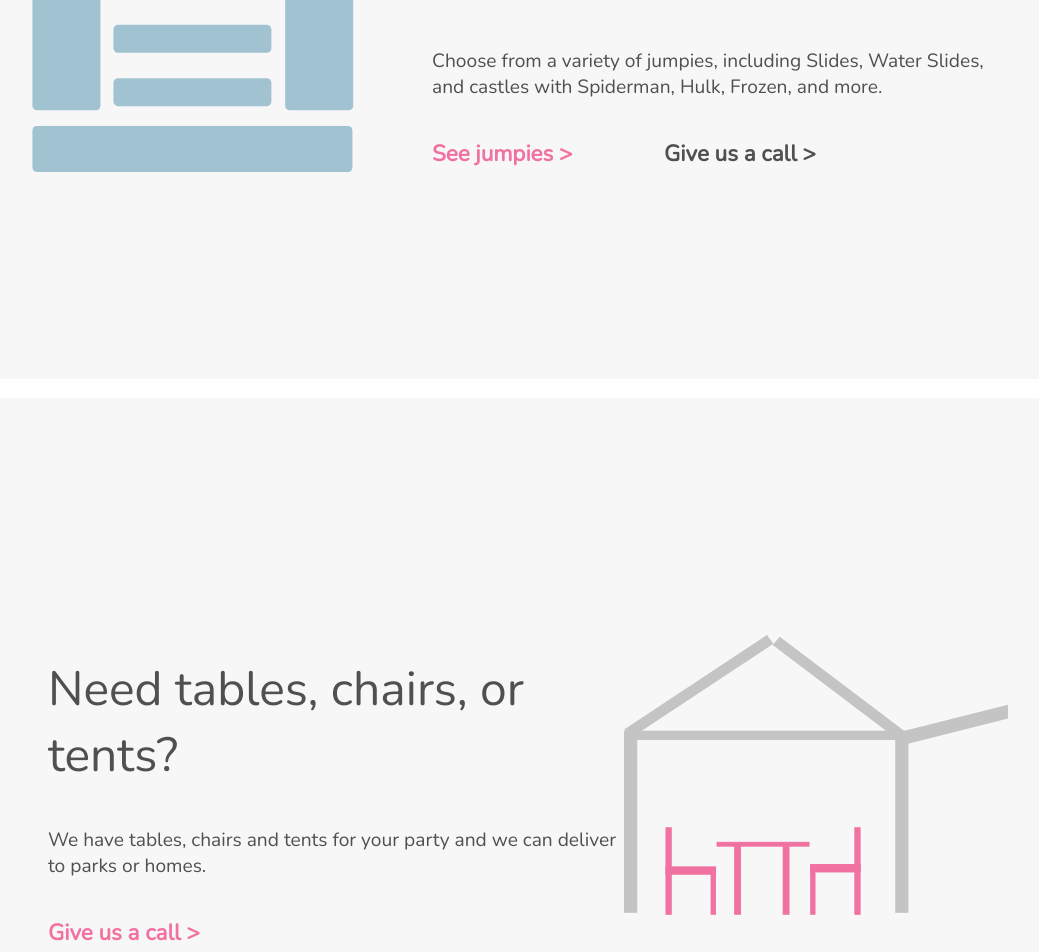
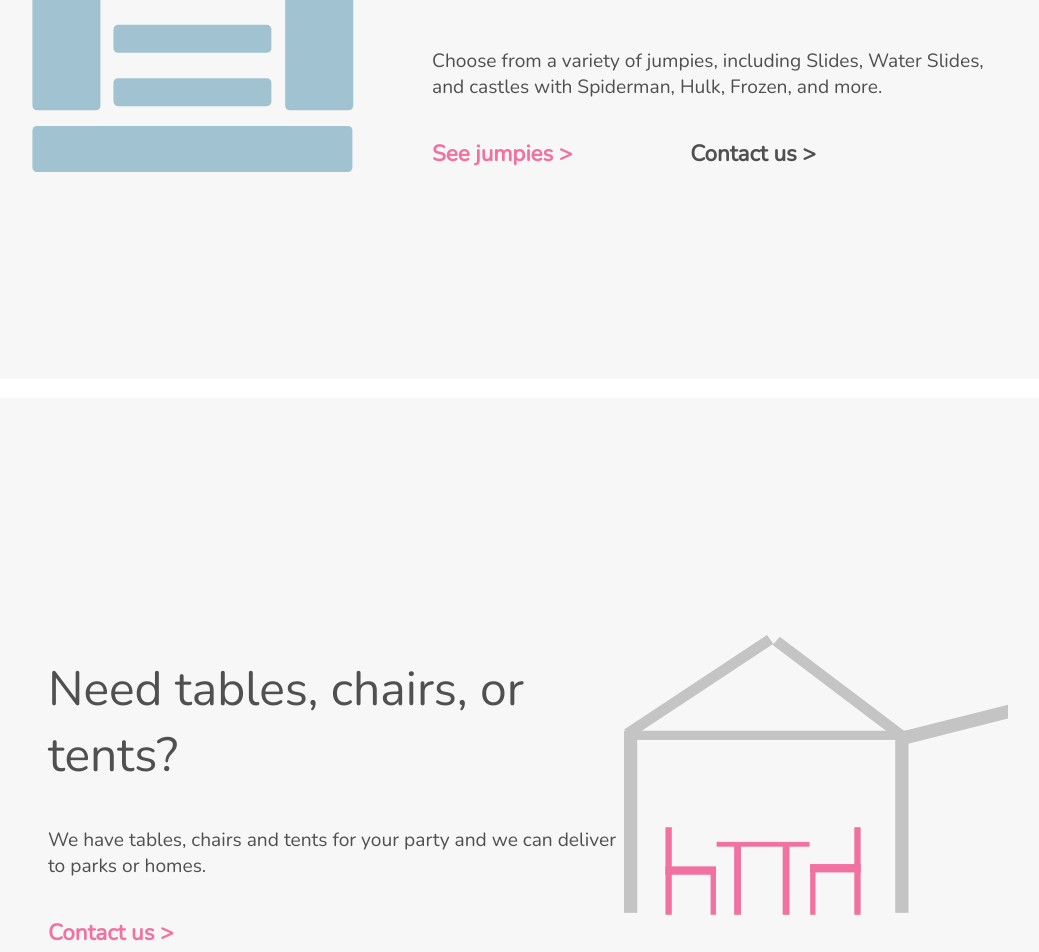
Before and after one commit to alopez96/brendas-react, a React (Create React App) app: page / in a window 1280 px wide. Shown: the part 1200-2152 px from the top of the page, without its empty margins (136-1175 px from the left). Built offline with nearby package versions, Linux system fonts and the light colour scheme.

Commit message:
wording fixes

```diff
--- a/src/App.js
+++ b/src/App.js
@@ -73,8 +73,10 @@ function App() {
       </div>
 
       <div ref={aboutRef}>
-        <AboutJump isMobile={isMobile} updateRoute={updateRoute} isengl={isengl}/>
-        <AboutRentals isMobile={isMobile} isengl={isengl}/>
+        <AboutJump isMobile={isMobile} updateRoute={updateRoute} isengl={isengl}
+            goToRef={goToRef} contactRef={contactRef} />
+        <AboutRentals isMobile={isMobile} isengl={isengl}
+            goToRef={goToRef} contactRef={contactRef} />
       </div>
 
       <div ref={contactRef}>
--- a/src/components/about-jump/AboutJump.js
+++ b/src/components/about-jump/AboutJump.js
@@ -3,27 +3,28 @@ import jumpie from './../../svg/jumpieblue.svg';
 import jumpieMobile from './../../svg/mobileSizes/jumpieBlue.svg';
 import './about.css';
 
-function AboutJump ({ isMobile, updateRoute, isengl }) {
+function AboutJump ({ isMobile, updateRoute, isengl, goToRef, contactRef }) {
 
     if(isengl){
         var header = 'Give them the party of their life.';
         var subheader = 'Choose from a variety of jumpies, including Slides, Water Slides, and castles with Spiderman, Hulk, Frozen, and more.';
         var primary = 'See jumpies >';
-        var secondary = 'Give us a call >';
+        var secondary = 'Contact us >';
     }
     else{
         var header = 'Dales un dia que no olvidarian.';
         var subheader = 'Tenemos muchas opciones de brincolines, incluyendo Spongebob, Spiderman, Hulk, Frozen, y mas.';
         var primary = 'Ver brincolines >';
-        var secondary = 'Llamenos>';
+        var secondary = 'Contactar >';
     }
 
     const seeJumpies = () => {
+        window.scrollTo(0, 0)
         updateRoute('list');
     }
 
     const call = () => {
-        window.open('tel: 707-921-6530')
+        goToRef(contactRef)
     }
 
 
--- a/src/components/about-rentals/AboutRentals.js
+++ b/src/components/about-rentals/AboutRentals.js
@@ -3,21 +3,21 @@ import rental from './../../svg/rentals.svg';
 import './rentals.css';
 import tent from './../../svg/mobileSizes/rentals.svg';
 
-function AboutRentals ({isMobile, isengl}) {
+function AboutRentals ({ isMobile, isengl, goToRef, contactRef }) {
 
     if(isengl){
         var header = 'Need tables, chairs, or tents?';
         var subheader = 'We have tables, chairs and tents for your party and we can deliver to parks or homes.';
-        var secondary = 'Give us a call >';
+        var secondary = 'Contact us >';
     }
     else{
         var header = 'Necesita mesas, sillas, o carpa?';
         var subheader = 'Usted nos dice cuantas y nosotros se las llevamos.';
-        var secondary = 'Llamenos>';
+        var secondary = 'Contactar >';
     }
 
     const call = () => {
-        window.open('tel: 707-921-6530')
+        goToRef(contactRef)
     }
 
     if(!isMobile){
```
